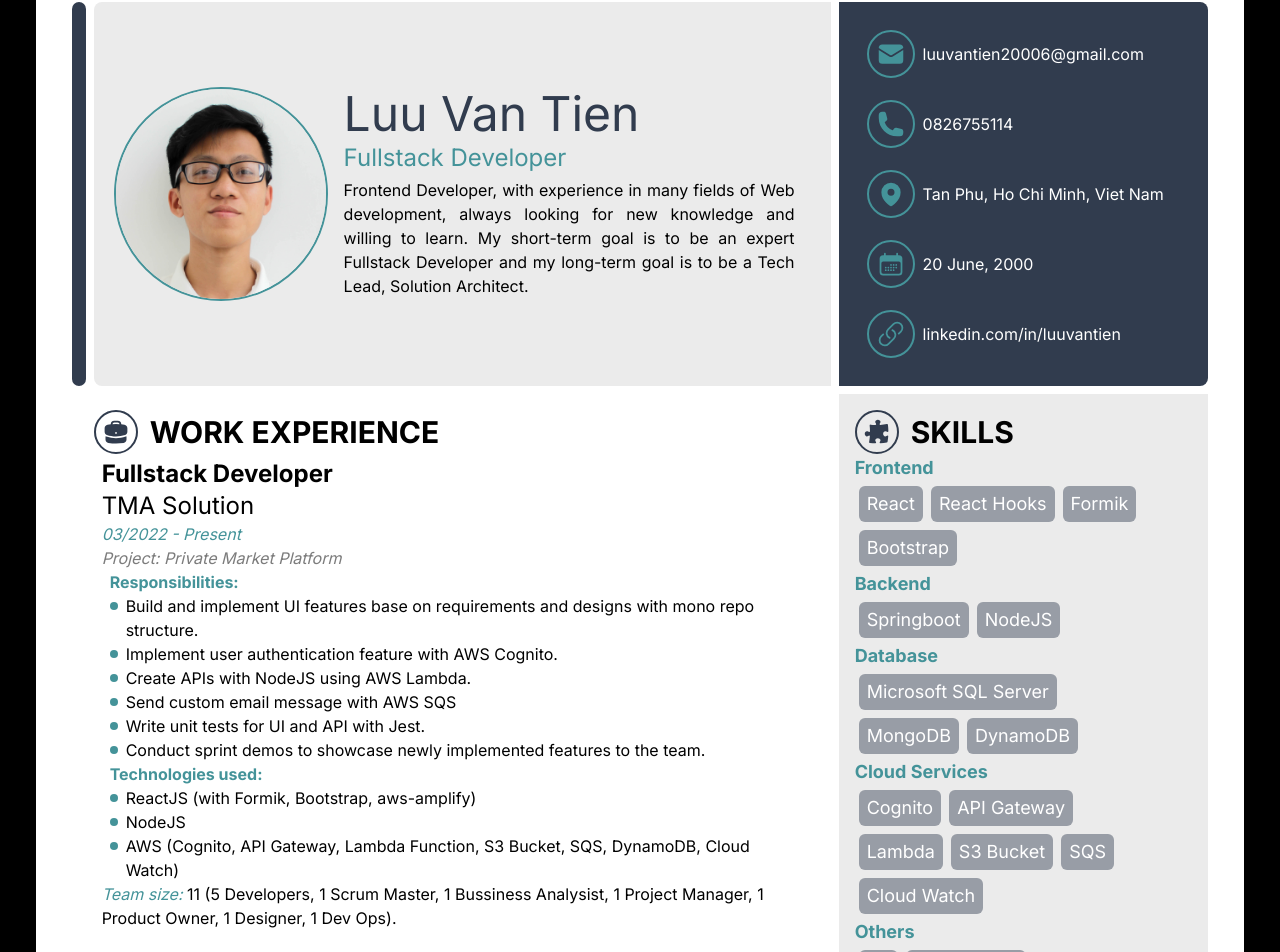
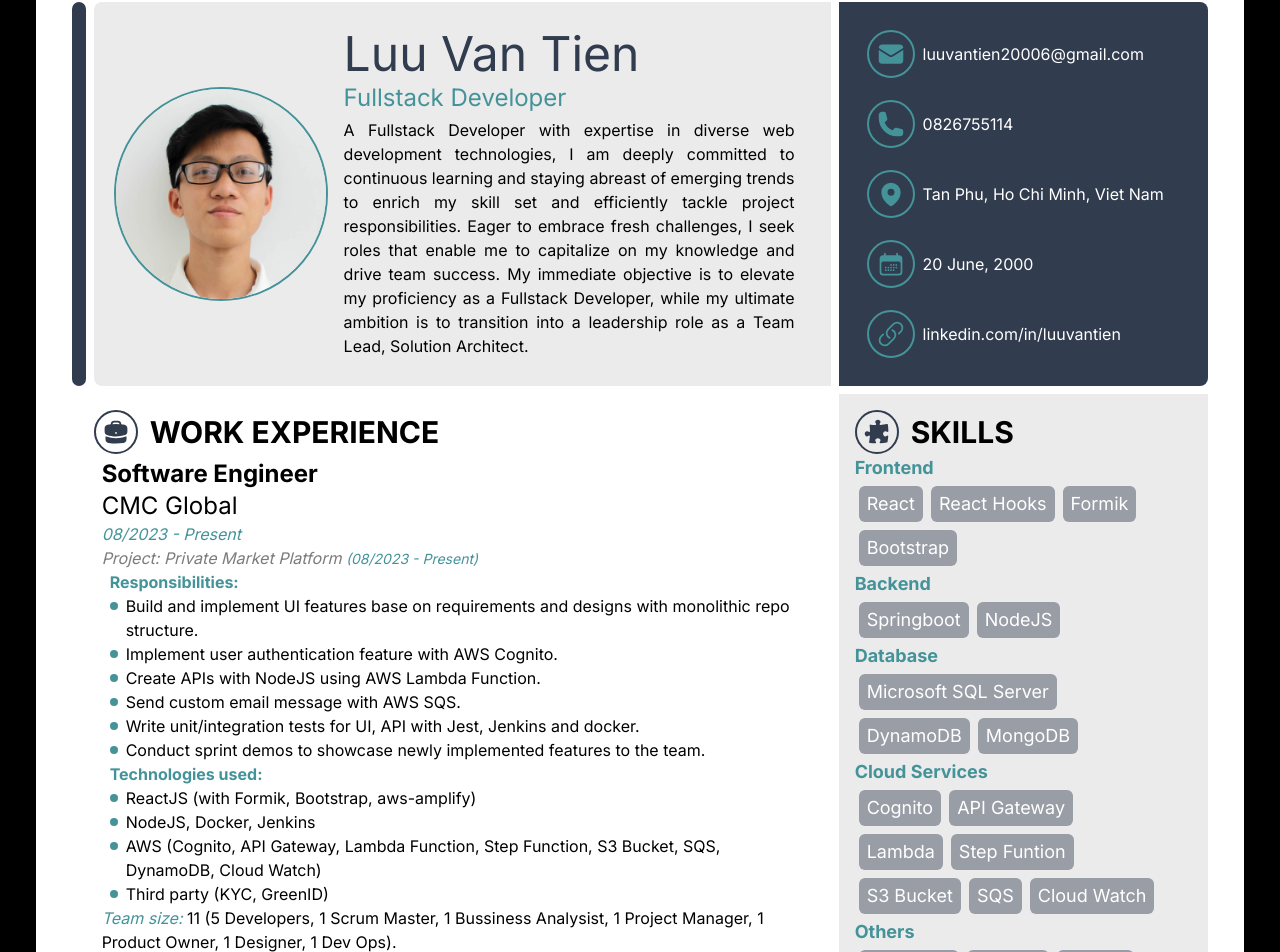
Before and after one commit to VanTien266/resume, a Next.js app: page / in a window 1280 px wide. Shown: the part 70-1022 px from the top of the page. Built offline with nearby package versions, Linux system fonts and the light colour scheme.

Commit message:
update resume

```diff
--- a/src/components/informations/Experiences.tsx
+++ b/src/components/informations/Experiences.tsx
@@ -29,9 +29,18 @@ const Experiences = (props: any) => {
             {item.projects.map((project: any, index: number) => (
               <div key={index} className="mb-4">
                 <div className="italic text-[#7c7c7c]">
-                  Project: {project.name}
+                  Project: {project.name}{" "}
+                  <span className="italic text-[#449399] text-sm">
+                    ({format(parseISO(project.startTime), "MM/yyyy")} -{" "}
+                    {item.endTime
+                      ? format(parseISO(project.endTime), "MM/yyyy")
+                      : "Present"}
+                    )
+                  </span>
                 </div>
                 <div className="px-2">
+                  {project.responsibilities && (
+                    <>
                       <div className="font-bold text-[#449399]">
                         Responsibilities:
                       </div>
@@ -45,6 +54,10 @@ const Experiences = (props: any) => {
                           )
                         )}
                       </ul>
+                    </>
+                  )}
+                  {project.technologies && (
+                    <>
                       <div className="font-bold text-[#449399]">
                         Technologies used:
                       </div>
@@ -58,7 +71,10 @@ const Experiences = (props: any) => {
                           )
                         )}
                       </ul>
+                    </>
+                  )}
                 </div>
+                {project.teamMembers && (
                   <div>
                     <span className="text-[#449399] italic">Team size: </span>
                     {Object.values(project.teamMembers).reduce(
@@ -78,6 +94,7 @@ const Experiences = (props: any) => {
                       .join(", ")}
                     ).
                   </div>
+                )}
               </div>
             ))}
           </div>
@@ -91,13 +108,15 @@ Experiences.defaultProps = {
   experienceList: [
     {
       key: 1,
-      role: "Fullstack Developer",
-      company: "TMA Solution",
-      startTime: "2022-03-01",
+      role: "Software Engineer",
+      company: "CMC Global",
+      startTime: "2023-08-01",
       endTime: null,
       projects: [
         {
           name: "Private Market Platform",
+          startTime: "2023-08-01",
+          endTime: null,
           teamMembers: {
             developer: 5,
             tester: null,
@@ -109,21 +128,38 @@ Experiences.defaultProps = {
             devops: 1,
           },
           responsibilities: [
-            "Build and implement UI features base on requirements and designs with mono repo structure.",
+            "Build and implement UI features base on requirements and designs with monolithic repo structure.",
             "Implement user authentication feature with AWS Cognito.",
-            "Create APIs with NodeJS using AWS Lambda.",
-            "Send custom email message with AWS SQS",
-            "Write unit tests for UI and API with Jest.",
+            "Create APIs with NodeJS using AWS Lambda Function.",
+            "Send custom email message with AWS SQS.",
+            "Write unit/integration tests for UI, API with Jest, Jenkins and docker.",
             "Conduct sprint demos to showcase newly implemented features to the team.",
           ],
           technologies: [
             "ReactJS (with Formik, Bootstrap, aws-amplify)",
-            "NodeJS",
-            "AWS (Cognito, API Gateway, Lambda Function, S3 Bucket, SQS, DynamoDB, Cloud Watch)",
+            "NodeJS, Docker, Jenkins",
+            "AWS (Cognito, API Gateway, Lambda Function, Step Function, S3 Bucket, SQS, DynamoDB, Cloud Watch)",
+            "Third party (KYC, GreenID)",
+          ],
+        },
       ],
     },
     {
+      key: 2,
+      role: "Fullstack Developer",
+      company: "TMA Solution",
+      startTime: "2022-03-01",
+      endTime: "2022-07-01",
+      projects: [
+        {
+          name: "Private Market Platform",
+          startTime: "2023-03-01",
+          endTime: "2023-07-01",
+        },
+        {
           name: "UK Wealth Management",
+          startTime: "2023-10-01",
+          endTime: "2023-02-01",
           teamMembers: {
             developer: 5,
             tester: 4,
@@ -148,7 +184,7 @@ Experiences.defaultProps = {
       ],
     },
     {
-      key: 2,
+      key: 3,
       role: "Intern Ship",
       company: "FPT Software",
       startTime: "2022-06-01",
@@ -156,6 +192,8 @@ Experiences.defaultProps = {
       projects: [
         {
           name: "Simple Quizz",
+          startTime: "2022-06-01",
+          endTime: "2022-08-01",
           teamMembers: {
             developer: 8,
             tester: null,
@@ -166,11 +204,7 @@ Experiences.defaultProps = {
             designer: null,
             devops: null,
           },
-          responsibilities: [
-            "Learn about web development.",
-            "Implement a basic quizz web application",
-          ],
-          technologies: ["Springboot"],
+          technologies: ["Springboot", "HTML/CSS/JS"],
         },
       ],
     },
--- a/src/components/informations/Personal.tsx
+++ b/src/components/informations/Personal.tsx
@@ -30,10 +30,15 @@ const Personal = (props: any) => {
             Fullstack Developer
           </div>
           <div className="text-base text-justify">
-            Frontend Developer, with experience in many fields of Web
-            development, always looking for new knowledge and willing to learn.
-            My short-term goal is to be an expert Fullstack Developer and my
-            long-term goal is to be a Tech Lead, Solution Architect.
+            A Fullstack Developer with expertise in diverse web development
+            technologies, I am deeply committed to continuous learning and
+            staying abreast of emerging trends to enrich my skill set and
+            efficiently tackle project responsibilities. Eager to embrace fresh
+            challenges, I seek roles that enable me to capitalize on my
+            knowledge and drive team success. My immediate objective is to
+            elevate my proficiency as a Fullstack Developer, while my ultimate
+            ambition is to transition into a leadership role as a Team Lead,
+            Solution Architect.
           </div>
         </div>
       </div>
--- a/src/components/informations/Skills.tsx
+++ b/src/components/informations/Skills.tsx
@@ -37,19 +37,23 @@ Skills.defaultProps = {
   skills: [
     { name: "Frontend", list: ["React", "React Hooks", "Formik", "Bootstrap"] },
     { name: "Backend", list: ["Springboot", "NodeJS"] },
-    { name: "Database", list: ["Microsoft SQL Server", "MongoDB", "DynamoDB"] },
+    { name: "Database", list: ["Microsoft SQL Server", "DynamoDB", "MongoDB"] },
     {
       name: "Cloud Services",
       list: [
         "Cognito",
         "API Gateway",
         "Lambda",
+        "Step Funtion",
         "S3 Bucket",
         "SQS",
         "Cloud Watch",
       ],
     },
-    { name: "Others", list: ["Git", "Scrum/Agile"] },
+    {
+      name: "Others",
+      list: ["Terraform", "Jenkins", "Docker", "Git", "Scrum/Agile"],
+    },
   ],
 };
 
```
Lines whose indentation alone changed are shown as unchanged.
